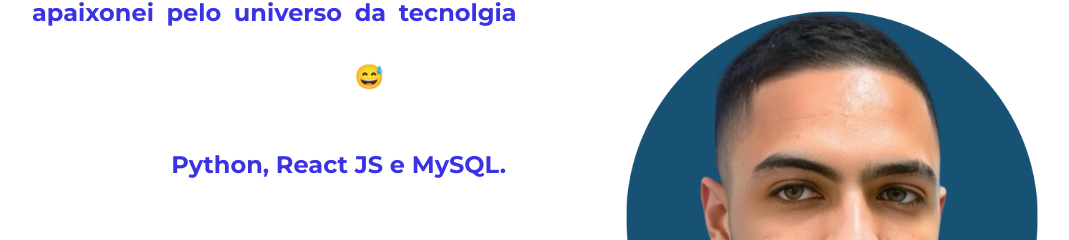
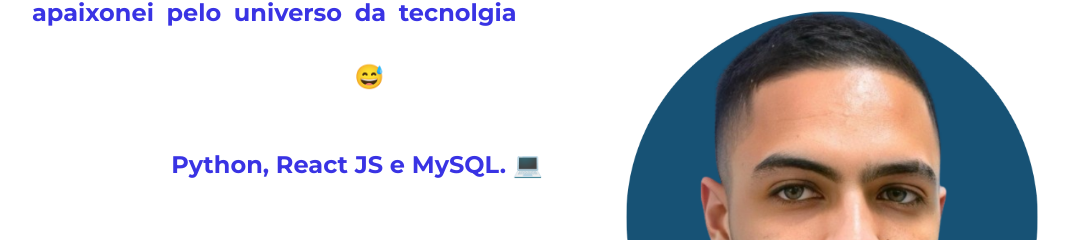
Before and after one commit to FlyingHigh520741/portifolio-react, a React (Vite) app: page / in a window 1280 px wide. Shown: the part 856-1096 px from the top of the page, without its empty margins (96-1165 px from the left). Built offline with nearby package versions, Linux system fonts and the light colour scheme.

Commit message:
Refatorando

```diff
--- a/src/components/Home/Home.jsx
+++ b/src/components/Home/Home.jsx
@@ -32,7 +32,7 @@ function Home() {
                     Desde que comecei a programar, <span className="text-azul font-bold"> me apaixonei pelo universo da tecnolgia </span> e estou sempre aprendendo coisas novas, ou pelo menos tentando... 😅
                 </p>
                 <p className="font-montserrat font-medium mb-6 text-sm md:text-md lg:text-2xl text-justify">
-                    Atualmente estou aprendendo um pouco mais sobre <span className="text-azul font-bold">Python, React JS e MySQL. </span>
+                    Atualmente estou aprendendo um pouco mais sobre <span className="text-azul font-bold">Python, React JS e MySQL. 💻</span>
                 </p>
                 <p className="font-montserrat font-medium mb-6 text-sm md:text-md lg:text-2xl text-justify">
                 Um dos meus maiores objetivos atualmente é  <span className="text-azul font-bold">ingressar no mercado de trabalho na área de TI</span>, buscando uma oportunidade de  <span className="text-azul font-bold">estágio</span> que me permita aplicar meus conhecimentos e desenvolver minhas habilidades em um ambiente profissional real.   💡
```
